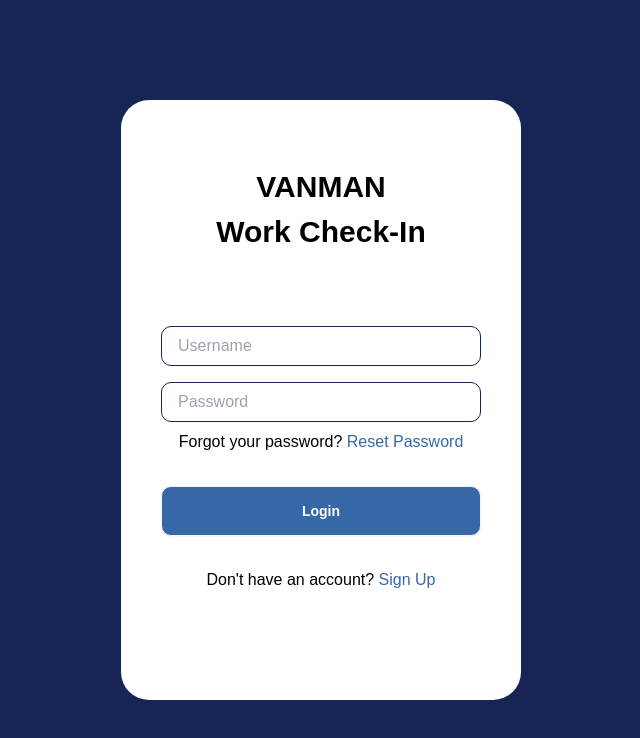
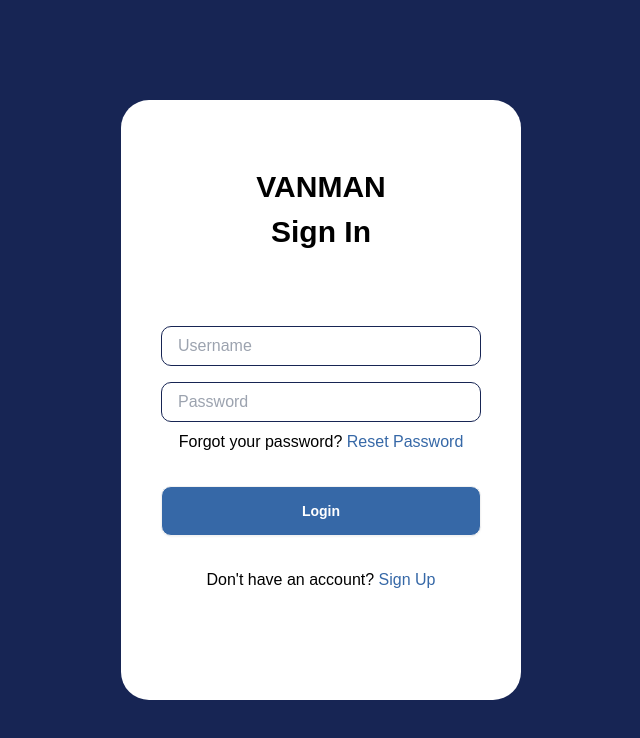
Before and after one commit to vanmanDev/frontendVANMAN, a Vue app: page / in a window 1280 px wide. Shown: the top 738 px of the page, without its empty margins (319-959 px from the left). Built offline with nearby package versions, Linux system fonts and the light colour scheme; what tailwindcss-animated would draw is missing.

Commit message:
Update LoginPage.vue

```diff
--- a/src/views/LoginPage.vue
+++ b/src/views/LoginPage.vue
@@ -2,7 +2,7 @@
     <div>
         <div id="background" class="h-dvh w-full bg-blue-950 flex justify-center items-center">
             <div id="box" class="w-[400px] h-[600px] bg-white rounded-[28px] items-center animate-fade-left animate-once" >
-                <div id="title" class="text-black font-bold w-full text-center my-[64px] text-[30px]">VANMAN <br> Work Check-In</div>
+                <div id="title" class="text-black font-bold w-full text-center my-[64px] text-[30px]">VANMAN <br> Sign In</div>
                 <div id="from" class="w-full">
                     <form @submit.prevent="login" class="px-[40px]" >
                         <input type="text" maxlength="50" v-model="username" name="username" id="username" placeholder="Username" class="input input-primary w-full h-[40px] border-[1px] border-blue-950 rounded-[10px] px-4 my-2 bg-white text-black" required>
```
